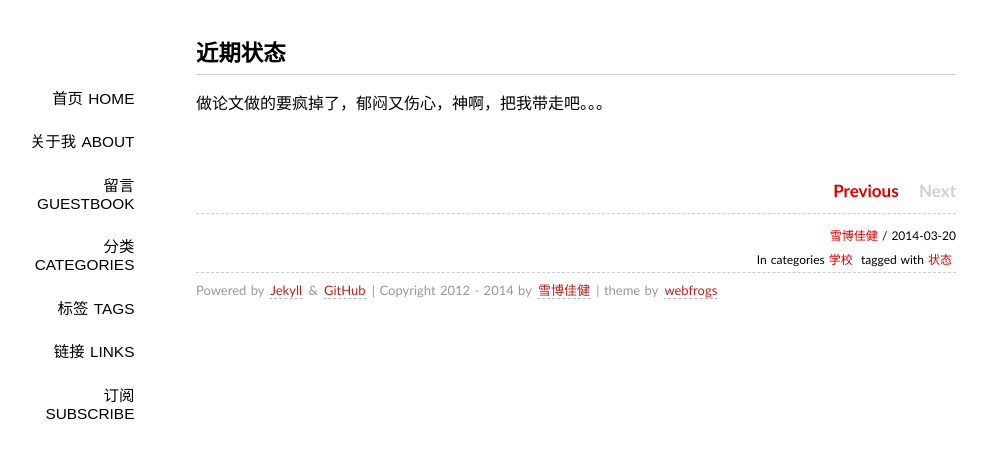
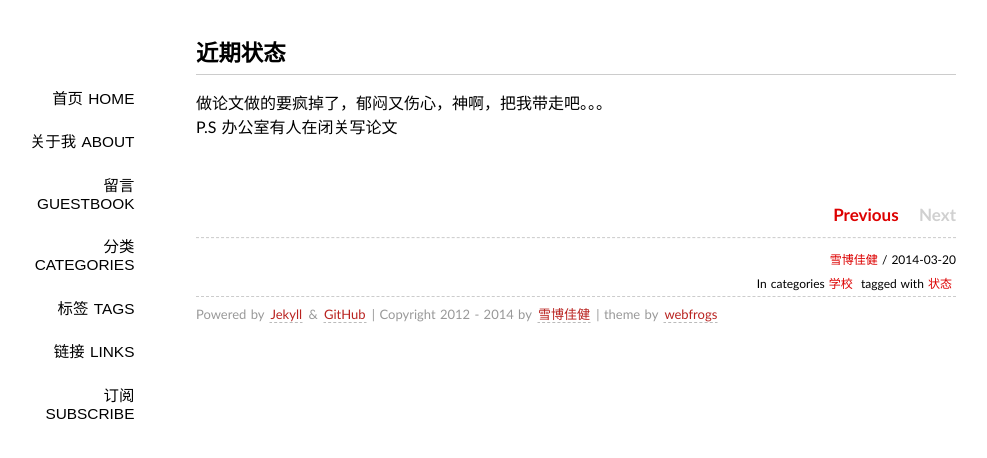
Before and after one commit to Successor/bigyuki.github.com, a Jekyll site: the page built from _posts/2014-03-20-GoMad.md, in a window 1280 px wide. Shown: the top 458 px of the page, without its empty margins (144-1131 px from the left). Built offline with Jekyll 4.4.1, drawn with Linux system fonts in a browser that asks for light colours; Markdown is read by kramdown in place of the engine named in the settings; comment, search, counter and statistics services are not loaded.

Commit message:
Update 2014-03-20-GoMad.md

```diff
--- a/_posts/2014-03-20-GoMad.md
+++ b/_posts/2014-03-20-GoMad.md
@@ -7,3 +7,5 @@ tags: [状态]
 ---
 
 做论文做的要疯掉了，郁闷又伤心，神啊，把我带走吧。。。
+<br/>
+P.S  办公室有人在闭关写论文
```
